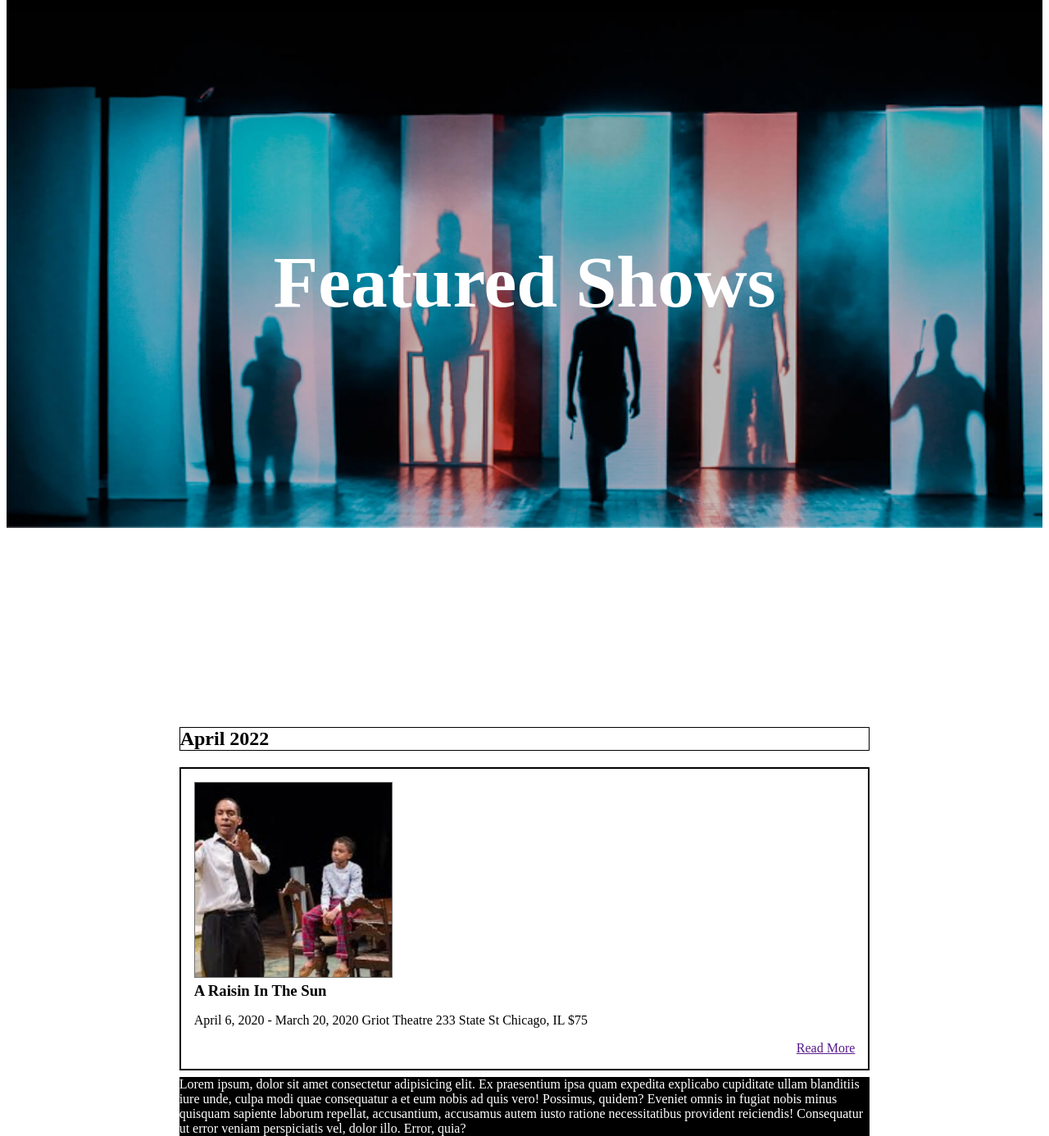
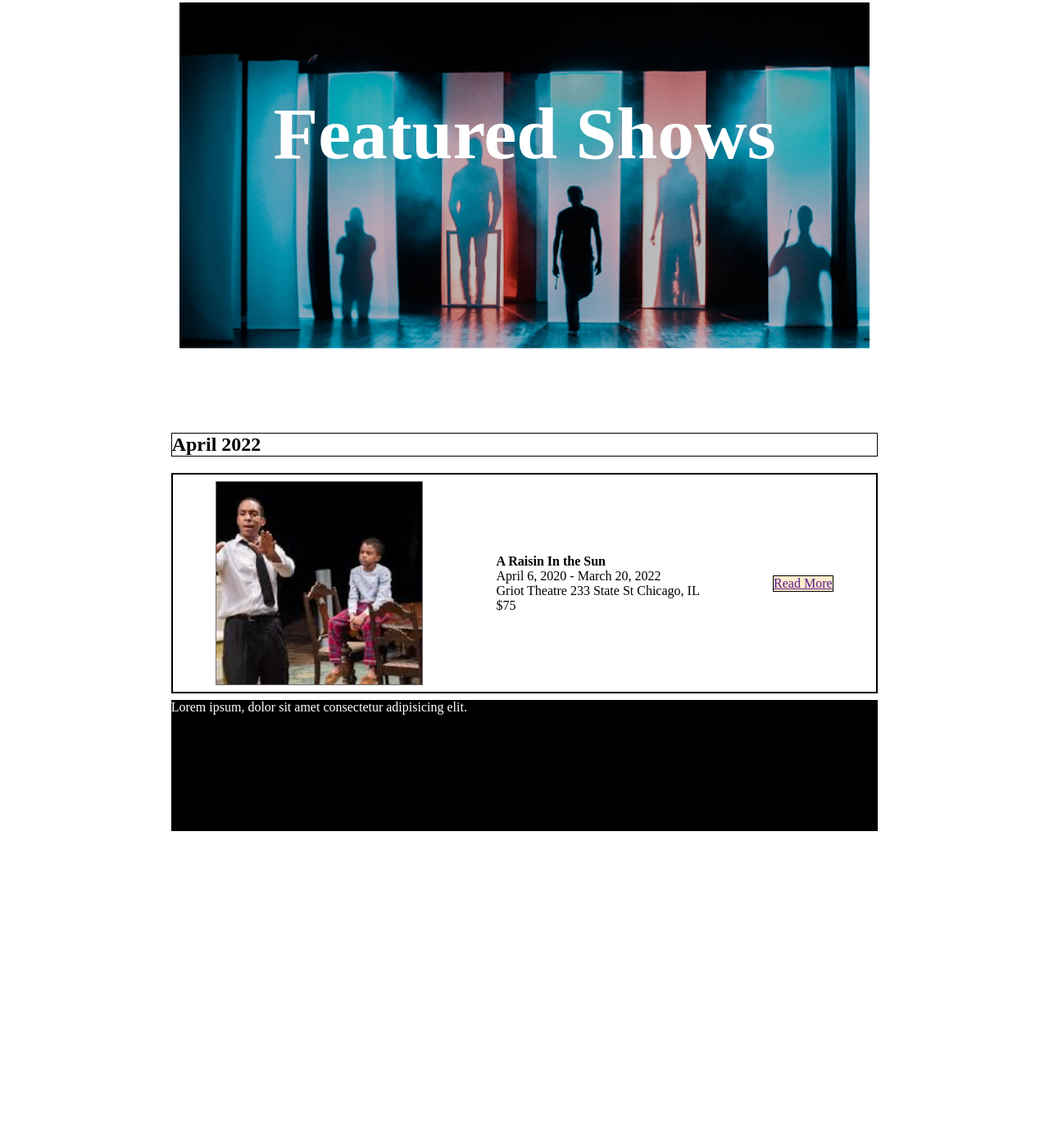
Before and after one commit to Navi-beep/theatreproject, a plain HTML site: page index.html in a window 1280 px wide. Shown: the part 76-1462 px from the top of the page at 82% size. After the commit the page ends 1090 px from the top, so only its background shows below. Drawn offline with Linux system fonts and the light colour scheme.

Commit message:
worked on posts

```diff
--- a/css/main.css
+++ b/css/main.css
@@ -3,22 +3,22 @@
     height: 100vh;
     display: grid;
     grid-template-columns: 1fr 1fr 1fr 1fr 1fr 1fr;
-    grid-template-rows: 10vh 2fr 3fr;
+    grid-template-rows: 1fr 1fr 1fr 1fr 1fr;
     gap: 0px 0px;
-    grid-auto-flow: row;
     grid-template-areas:
-      "navbar navbar navbar navbar navbar navbar"
-      "main-image main-image main-image main-image main-image main-image"
-      ". posts posts posts posts ."
-      ". posts posts posts posts ."
-      "footer footer footer footer footer footer";
+        "navbar navbar navbar navbar navbar navbar"
+        ". main-image main-image main-image main-image ."
+        ". posts posts posts posts ."
+        ". posts posts posts posts ."
+        "footer footer footer footer footer footer";
   }
 
 .navbar {
     grid-area: navbar;
+    height: fit-content;
     background-color: black;
     display: flex;
-    justify-content: space-around;
+    justify-content: space-evenly;
     align-items: center;
     position: sticky;
     top: 0;
@@ -36,6 +36,7 @@
 }
 
 .main-image {
+    width: 100%;
     grid-area: main-image;
     display: flex;
     flex-direction: column;
@@ -54,19 +55,28 @@
     align-content:center;
     top: 50%;
     left: 50%;
-    transform: translate(0%, -400%);
+    transform: translate(0%, -300%);
+    margin: -5px;
 }
 
-.posts { grid-area: posts;
+.posts {
+    grid-area: posts;
+    margin: -10px;
  }
+
 
 .posts h2{
     border: 1px solid black;
+
 }
 
 .musical-card{
     border: 2px solid black;
-    padding: 2vh;
+    display: flex;
+    justify-content: space-around;
+    align-content: center;
+    align-items: center;
+    padding: 1vh;
     margin: 1vh 0;
 }
 
@@ -77,21 +87,20 @@
     align-content: left;
 }
 
-.musical-title{
-    margin: 5px 0;
-    display: flex;
-}
-
 .musical-link{
     display: flex;
     justify-content: flex-end;
+    text-decoration: none;
+    border: 1px solid black;
+    background-color: blanchedalmond;
 }
 
 .footer {
     grid-area: footer;
+    background-color: black;
     display: flex;
-    flex-direction: column;
-    background-color: black;
-    width: 100%;
+    justify-content: space-between;
     color: white;
+    height: 20vh;
+    margin: 0;
    }
--- a/index.html
+++ b/index.html
@@ -26,16 +26,18 @@
             <div class="musical-card">
                 <img id="music-image" src="./images/a-raisin-in-the-sun-theater-1.png" alt="photo of musical">
 
-                <h3 class="musical-title">A Raisin In The Sun</h3>
-
-                <p class="musical-body">April 6, 2020 - March 20, 2020
-                Griot Theatre 233 State St Chicago, IL $75 </p>
+            <p class="musical-body">
+            <strong>A Raisin In the Sun</strong><br>
+                April 6, 2020 - March 20, 2022
+                <br>
+                Griot Theatre 233 State St Chicago, IL
+                <br> $75 </p>
 
                 <div class="musical-link">
                     <a href="">Read More</a>
-        </div>
-      </div>
-      <div class="footer">Lorem ipsum, dolor sit amet consectetur adipisicing elit. Ex praesentium ipsa quam expedita explicabo cupiditate ullam blanditiis iure unde, culpa modi quae consequatur a et eum nobis ad quis vero!
-      Possimus, quidem? Eveniet omnis in fugiat nobis minus quisquam sapiente laborum repellat, accusantium, accusamus autem iusto ratione necessitatibus provident reiciendis! Consequatur ut error veniam perspiciatis vel, dolor illo. Error, quia?</div>
+                    </div>
+            </div>
+      <div class="footer">Lorem ipsum, dolor sit amet consectetur adipisicing elit.</div>
+    </div>
 </body>
 </html>
```
